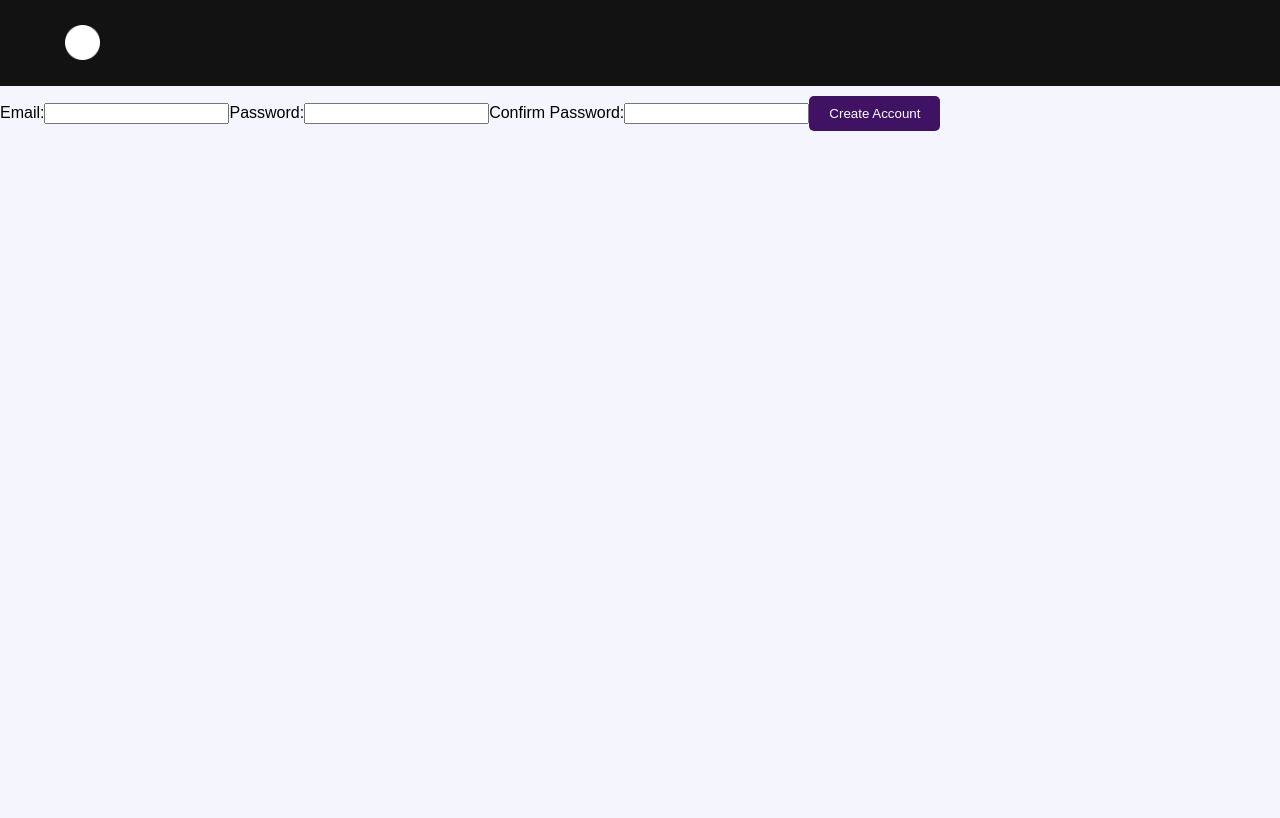
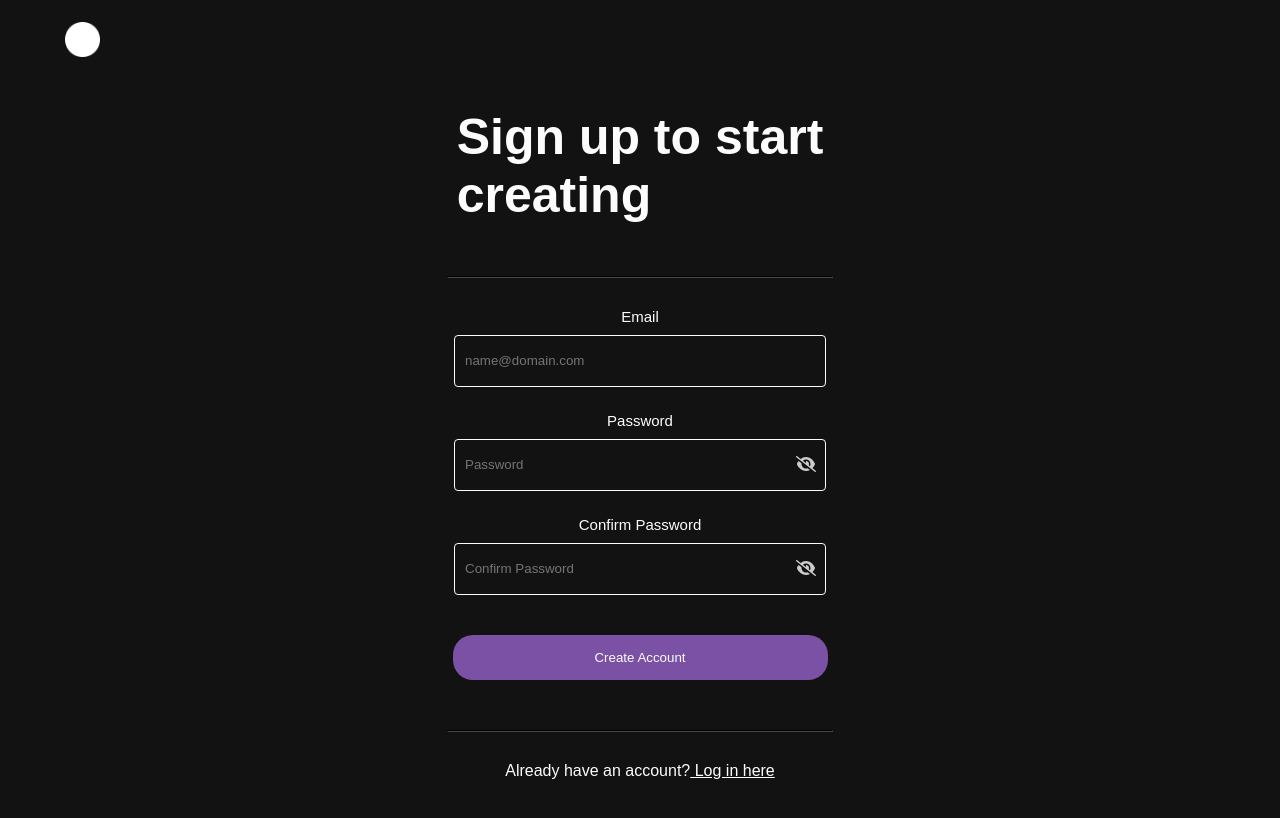
Before and after one commit to josephvu10/csci4300-final-project, a Next.js app in the folder final-project/: page /createAccount in a window 1280 px wide. Shown: the top 818 px of the page. Built offline with nearby package versions, Linux system fonts and the light colour scheme.

Commit message:
edited frontend of create account page

```diff
--- a/final-project/pages/createAccount.js
+++ b/final-project/pages/createAccount.js
@@ -3,6 +3,9 @@ import { useRouter } from 'next/router';
 import React, { useState } from 'react';
 import axios from 'axios'; // Import Axios
 import LinkedLogo from "../comps/LinkedLogo";
+import Link from 'next/link';
+import { FontAwesomeIcon } from '@fortawesome/react-fontawesome';
+import { faEye, faEyeSlash } from '@fortawesome/free-solid-svg-icons';
 
 import styles from '../styles/createAccount.module.css';
 
@@ -11,6 +14,7 @@ const CreateAccount = ({ onLogin }) => {
   const [password, setPassword] = useState('');
   const [confirmPassword, setConfirmPassword] = useState('');
   const router = useRouter();
+  const [showPassword, setShowPassword] = useState(false);
 
   const handleCreateAccount = () => {
     if (email.trim() !== '' && password.trim() !== '' && password === confirmPassword) {
@@ -33,34 +37,60 @@ const CreateAccount = ({ onLogin }) => {
     }
   };
 
+  // Function to toggle password visibility
+  const togglePasswordVisibility = () => {
+    setShowPassword(!showPassword);
+  };
+
   return (
     <>
     <LinkedLogo />
     <div className={styles.createAccountContainer}>
-      <div>
-        <label className={styles.label}>Email:</label>
+    <h2> Sign up to start <br /> creating </h2>
+    <hr className={styles.divisionLine} />
+        <label className={styles.label}>Email </label>
         <input
           type="email"
           value={email}
+          placeholder="name@domain.com"
           onChange={(e) => setEmail(e.target.value)}
           className={styles.inputField}
         />
-        <label className={styles.label}>Password:</label>
+        <label className={styles.label}>Password </label>
+        <div className={styles.passwordInputWrapper}>
         <input
-          type="password"
+          // type="password"
+          type={showPassword ? "text" : "password"}
           value={password}
+          placeholder="Password"
           onChange={(e) => setPassword(e.target.value)}
           className={styles.inputField}
         />
-        <label className={styles.label}>Confirm Password:</label>
+        <div className={styles.togglePassword} onClick={togglePasswordVisibility}>
+                  <FontAwesomeIcon icon={showPassword ? faEye : faEyeSlash} />
+                </div>
+              </div>
+        <label className={styles.label}>Confirm Password </label>
+        <div className={styles.passwordInputWrapper}>
         <input
-          type="password"
+          // type="password"
+          type={showPassword ? "text" : "password"}
+          placeholder="Confirm Password"
           value={confirmPassword}
           onChange={(e) => setConfirmPassword(e.target.value)}
           className={styles.inputField}
         />
+        <div className={styles.togglePassword} onClick={togglePasswordVisibility}>
+                  <FontAwesomeIcon icon={showPassword ? faEye : faEyeSlash} />
+                </div>
+              </div>
         <button className={styles.loginButton} onClick={handleCreateAccount}>Create Account</button>
-      </div>
+        <hr className={styles.divisionLine} />
+        <p>Already have an account?
+  <Link href="/login">
+    <span className={styles.loginLink}> Log in here</span>
+  </Link>
+</p>
     </div>
     </>
   );
--- a/final-project/styles/LinkedLogo.module.css
+++ b/final-project/styles/LinkedLogo.module.css
@@ -6,6 +6,6 @@
     width: 35px;
     height: auto; /* Maintain aspect ratio */
     margin-left: 50px;
-    margin-top: 10px;
+    margin-top: 7px;
     margin-bottom: 7px;
   }
--- a/final-project/styles/createAccount.module.css
+++ b/final-project/styles/createAccount.module.css
@@ -0,0 +1,95 @@
+.createAccountContainer {
+    display: flex;
+    justify-content: center;
+    align-items: center;
+    background-color: #121212;
+    flex-direction: column;
+  }
+
+  .createAccountContainer h2 {
+    margin-top: 25px;
+    color: #FCFCFC;
+    font-size: 50px;
+  }
+  .createAccountContainer p {
+    margin-top: 0;
+    margin-bottom: 100px;
+    color: #FCFCFC;
+  }
+  .createAccountContainer .loginLink {
+    text-decoration: underline; /* Underline the link */
+    color: #FCFCFC;
+  }
+  .createAccountContainer .loginLink:hover {
+    color: #8F69B5;
+    cursor: pointer;
+  }
+
+  .createAccountContainer label {
+    display: block;
+    margin-bottom: 10px;
+    font-size: 15px;
+    color: #FCFCFC;
+    text-align: left;
+  }
+
+
+.createAccountContainer input[type="text"],
+.createAccountContainer input[type="password"],
+.createAccountContainer input[type="email"] {
+  width: 350px;
+  height: 30px;
+  padding: 10px;
+  margin-bottom: 25px;
+  background-color: #121212;
+  border: 1px solid #FCFCFC;
+  border-radius: 4px;
+  color: #FCFCFC;
+}
+.createAccountContainer input[type="text"]:hover,
+.createAccountContainer input[type="password"]:hover,
+.createAccountContainer input[type="email"]:hover {
+  border-color: #8F69B5; /* Change border color on hover */
+}
+
+.createAccountContainer button {
+    width: 375px;
+    padding: 15px;
+    background-color: #7A51A4;
+    color: #FCFCFC;
+    border: none;
+    border-radius: 4px;
+    cursor: pointer;
+    border-radius: 20px;
+  }
+  .createAccountContainer button:hover {
+    background-color: #8F69B5;
+    transform: scale(1.1);
+  }
+  .loginButton {
+    margin-top: 15px;
+    margin-bottom: 40px;
+  }
+
+  /* Visability toggle */
+.passwordInputWrapper {
+    position: relative;
+  }
+  .togglePassword {
+    position: absolute;
+    top: 35%;
+    right: 10px; /* Adjust as needed */
+    transform: translateY(-50%);
+    cursor: pointer;
+    color: #ccc;
+  }
+  .togglePassword:hover {
+    color: #8F69B5;
+  }
+
+  .divisionLine {
+    width: 30%;
+    margin-top: 10px;
+    margin-bottom: 30px;
+    border-color: #474747;
+  }
```
Also changed, not shown: final-project/pages/login.js (+2 -5 lines).
